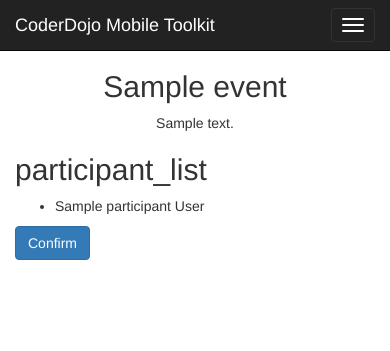
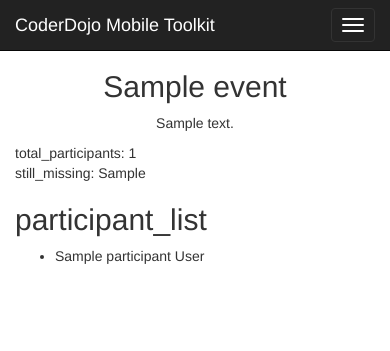
Before and after one commit to CoderDojoBrianza/CoderDojo-Mobile-Toolbox, a Django app: template templates/coderdojomobile/eventDetails.html in a window 390 px wide. Shown: the top 351 px of the page. Run offline with Django 3.2, Linux system fonts and the light colour scheme; the template is opened without the code that fills it: most values are stand-ins (such as "Sample title", 1, 10 or a date in 2020); some libraries are stand-ins or nearby versions.

Commit message:
Only logged mentors can check in / out participants Fixed urls when base url is different than 'coderdojomobile' Added total and missing participant count

```diff
--- a/templates/coderdojomobile/eventDetails.html
+++ b/templates/coderdojomobile/eventDetails.html
@@ -16,10 +16,23 @@
 
 			{% if event %}
 
+
     <div class="row">
         <div class="col-md-12">
             <h2 class="text-center">{{event.title}}</h2>
             <p class="text-center" >{{event.description}}</p>
+        <div>
+    </div >
+    <div class="row">
+        <div class="col-md-4">
+        {% trans 'total_participants' %}: {{total_participants}}
+        </div>
+        <div class="col-md-4">
+        {% trans 'still_missing' %}: {{missing_participants}}
+        </div>
+    </div>
+    <div class="row">
+        <div class="col-md-12">
             <h2 class="text-left" >{% trans "participant_list" %}</h2>
             <ul>
                     {% for ticket in tickets %}
@@ -28,7 +41,7 @@
             </ul>
         </div>
     </div>
-
+    {% if perms.change_ticket %} {#Only users with the appropriate permission can check in / out #}
     <div class="row">
         <div class="col-md-12">
         <form action="{% url 'coderdojomobile:eventCheckInOut' event.id %}" method="POST"  >
@@ -43,7 +56,7 @@
         </form>
         </div>
     </div>
-
+    {% endif %}
 			{% else %}
     <p>{% trans "Event_not_found" %}</p>
 			{% endif %}
--- a/urls.py
+++ b/urls.py
@@ -1,4 +1,4 @@
-from django.urls import path
+from django.urls import path,reverse_lazy
 from . import views
 from . import views_tutorial
 from django.contrib.auth import views as auth_views
@@ -29,7 +29,7 @@
     path('eventDetails/check_in_out/<int:event_id>', views.eventCheckInOut, name='eventCheckInOut'),
     #path('learningTopics/<int:topic_id>/<int:material_level>', views_tutorial.tutorials, name='learningTopicsWithLevelFilter'),
     path('login/', auth_views.LoginView.as_view(template_name='coderdojomobile/login.html'),name="login"),
-    path('logout/', auth_views.LogoutView.as_view(next_page="/coderdojomobile/index"),name="logout"),
+    path('logout/', auth_views.LogoutView.as_view(next_page=reverse_lazy('coderdojomobile:index')),name="logout"),
 
 # views non funzionali per il progetto ma solo per prova
     path('lista/', views.lista, name='lista'),
--- a/views_tutorial.py
+++ b/views_tutorial.py
@@ -78,7 +78,7 @@
         # check whether it's valid:
         if form.is_valid():
             files = handle_uploaded_file(request.FILES['tutorial_file'],request.POST['tutorial_description'])
-            return HttpResponseRedirect('/coderdojomobile/thanks_tutorial')
+            return HttpResponseRedirect(reverse_lazy('coderdojomobile:thanks'))
     # if a GET (or any other method) we'll create a blank form
     else:
         # but still we have to filter checking whether a specific level was requested by url or by form
```
Also changed, not shown: views.py (+12 -2 lines), locale/en/LC_MESSAGES/django.po, locale/it/LC_MESSAGES/django.po, 2 other files.
